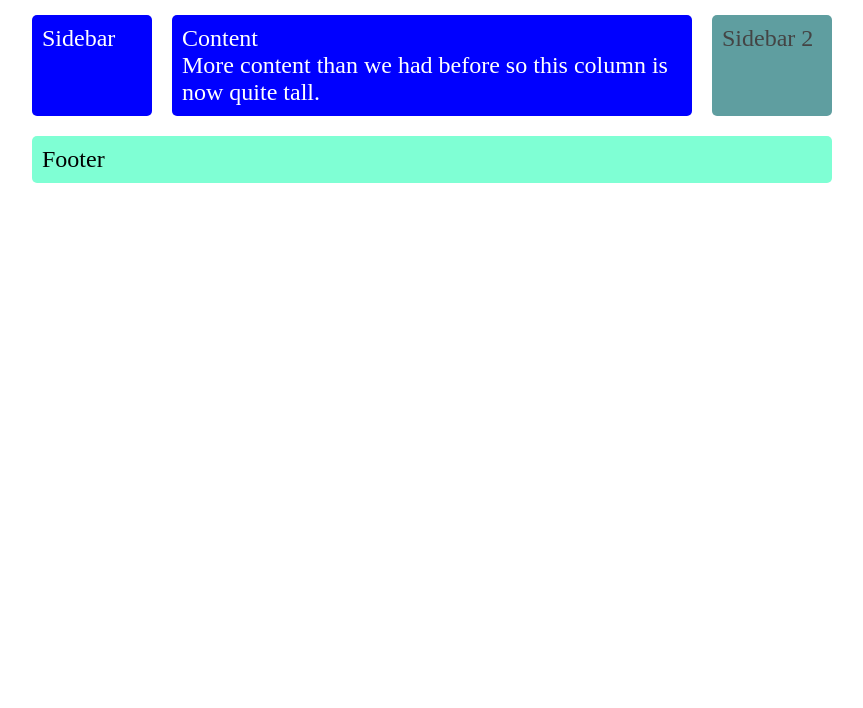
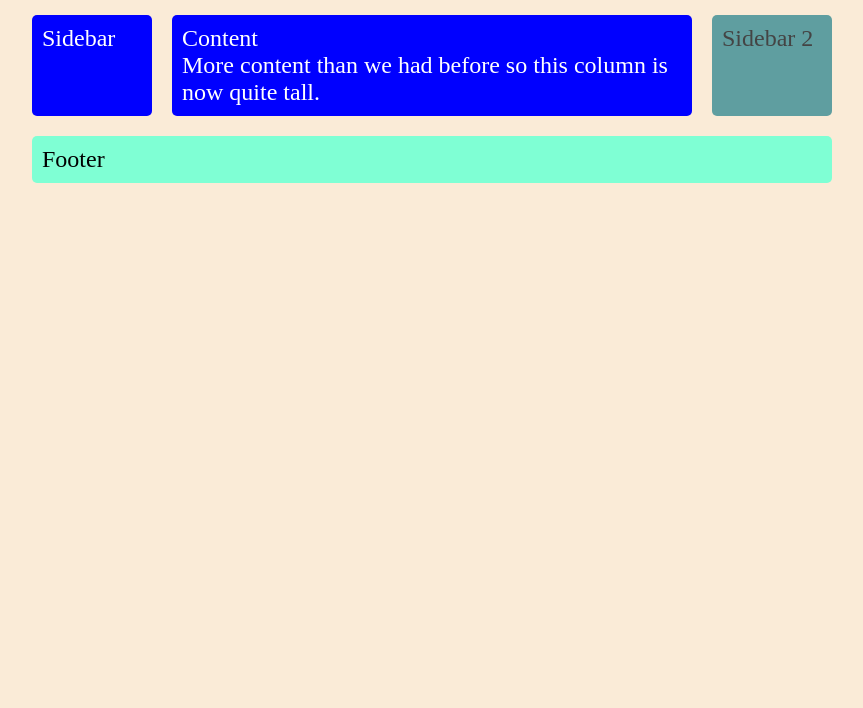
Before and after one commit to craftwill/exercice-3, a plain HTML site: page index.htm in a window 1280 px wide. Shown: the part 92-800 px from the top of the page, without its empty margins (208-1071 px from the left). Drawn offline with Linux system fonts and the light colour scheme.

Commit message:
Ajout de couleur du background

```diff
--- a/style.css
+++ b/style.css
@@ -1,10 +1,12 @@
 body {
     margin: 40px;
+    background-color: antiquewhite;
 }
 
 main{
     margin: 0 auto;
     width: 100%;
+    background-color: antiquewhite;
 }
 
 .sidebar {
@@ -29,8 +31,8 @@ main{
 
 .wrapper {
     margin: 0 auto;
-    background-color: #fff;
     color: #444;
+    background-color: antiquewhite;
 }
 
 .wrapper {
```
